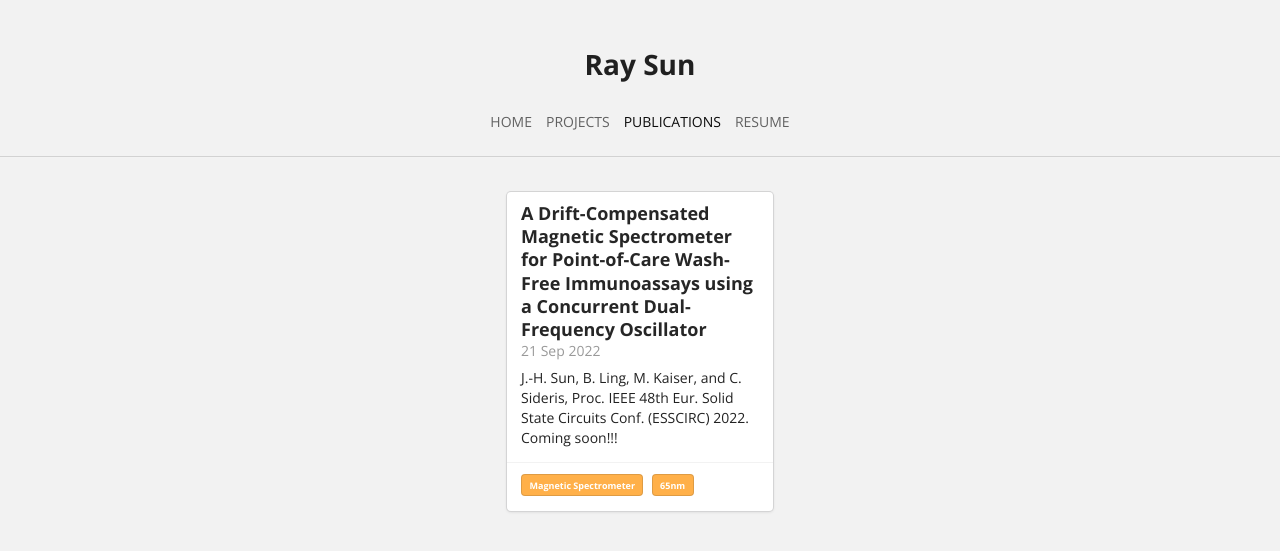
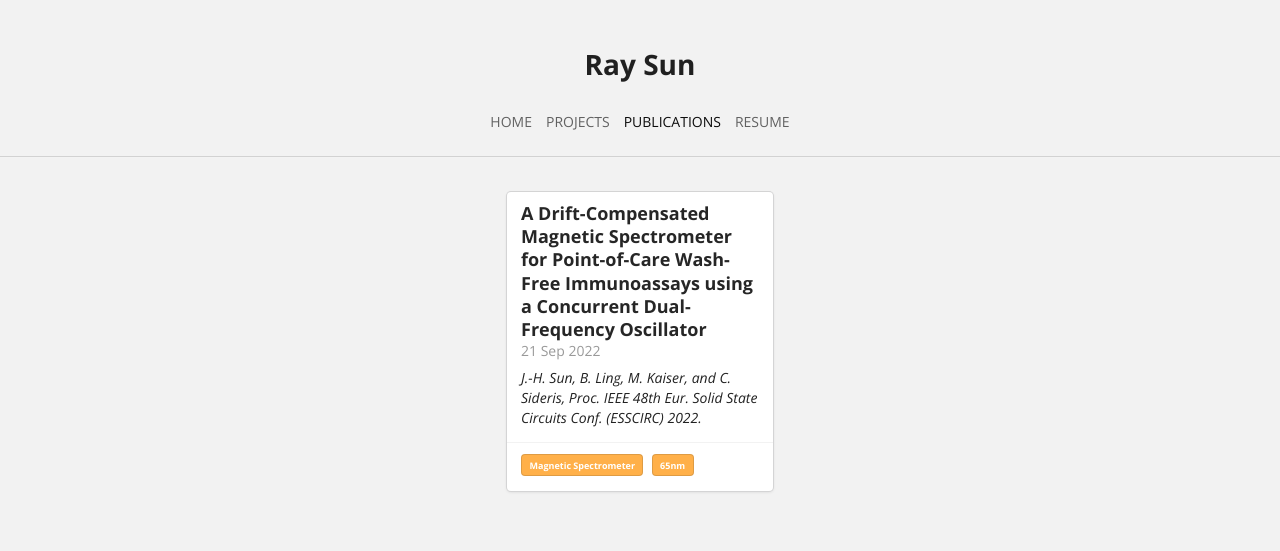
Before and after one commit to ElectronicToast/electronictoast.github.io, a Jekyll site: the page built from essays/index.html, in a window 1280 px wide. Shown: the top 551 px of the page. Built offline with Jekyll 4.4.1, drawn with Linux system fonts in a browser that asks for light colours.

Commit message:
Update theme-essays-custom.html

```diff
--- a/_includes/theme-essays-custom.html
+++ b/_includes/theme-essays-custom.html
@@ -4,7 +4,7 @@
     {% assign essay_pages = site.pages | where: "type", "essay" | sort: "date" | reverse %}
       {% for page in essay_pages %}
         {% unless page.draft %}
-          {% include essay-card-1a.html page=page %}
+          {% include essay-card-custom.html page=page %}
         {% endunless %}
       {% endfor %}
   </div>
```
